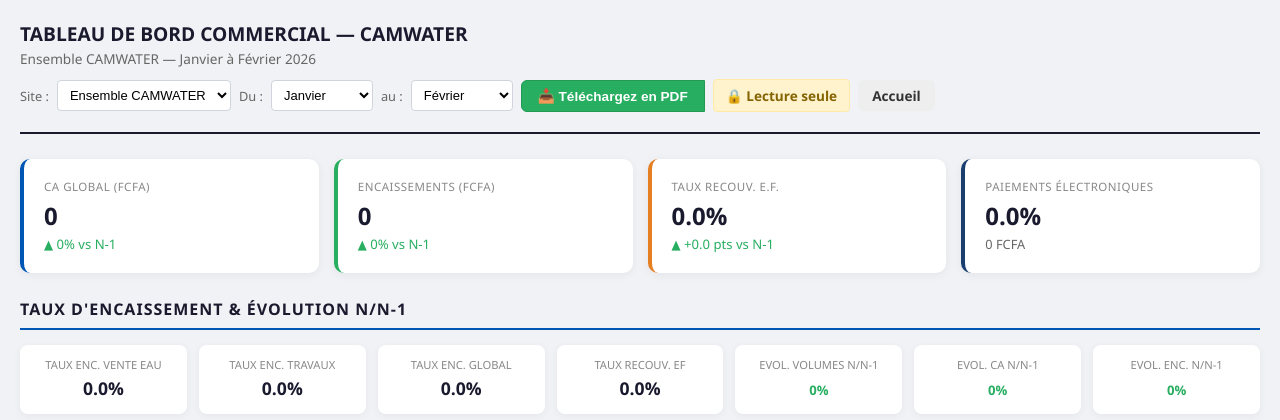
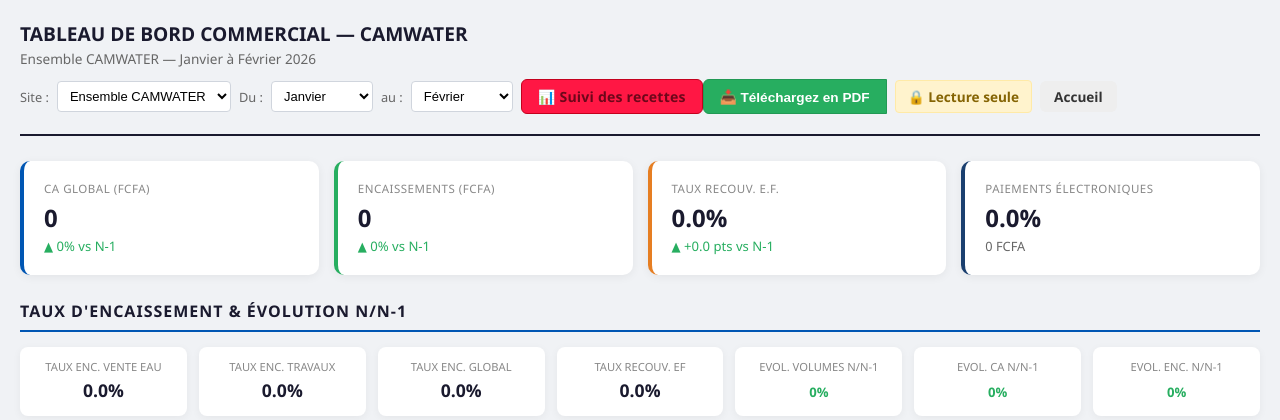
Before and after one commit to anthonyambf-amb/camwater-app, a Flask app: page /dashboard in a window 1280 px wide. Shown: the top 420 px of the page. Run offline with Flask 3, Linux system fonts and the light colour scheme; the visitor is signed in with stand-in values (Sample User, id 1); data comes from the database, SQL or seed files in the repository; data that the repository does not hold is empty.

Commit message:
Direction : ajouter bouton 'Suivi des recettes' (rouge/bordeaux) renvoyant vers /recettes-jour/suivi (Saisie masquée pour les responsables)

```diff
--- a/app.py
+++ b/app.py
@@ -84,6 +84,11 @@ def _is_direction_allowed(path, method='GET'):
     if path == '/dashboard':
         return True
     if path == '/consultations' or path.startswith('/consultations/'):
+        return True
+    # Suivi des recettes quotidiennes (lecture seule pour la Direction)
+    if path == '/recettes-jour/suivi':
+        return True
+    if path == '/api/recettes-jour/synthese':
         return True
     if path in ('/api/operator', '/api/logout'):
         return True
@@ -1792,8 +1797,11 @@ def recettes_jour_saisie_page():
 
 @app.route('/recettes-jour/suivi')
 def recettes_jour_suivi_page():
+    role = session.get('role')
     return render_template('recettes_jour_suivi.html',
-                           drs=list(STRUCTURE_CW.keys()))
+                           drs=list(STRUCTURE_CW.keys()),
+                           role=role,
+                           read_only=(role == 'direction'))
 
 
 @app.route('/api/recettes-jour/login', methods=['POST'])
--- a/templates/dashboard.html
+++ b/templates/dashboard.html
@@ -23,6 +23,27 @@
         .btn-pdf-direction:hover {
             background:#229954 !important;
             border-color:#1e8449 !important;
+        }
+        /* Bouton "Suivi des recettes" exclusif à l'espace Direction
+           (fond rouge vif, écritures bordeaux) */
+        .btn-suivi-recettes {
+            display:inline-flex;align-items:center;gap:6px;
+            background:#ff1744 !important;
+            color:#6d071a !important;
+            border:1px solid #c4001d !important;
+            font-weight:700;
+            padding:7px 16px;
+            border-radius:6px;
+            text-decoration:none;
+            font-size:0.88rem;
+            letter-spacing:0.2px;
+            transition:all 0.15s ease;
+        }
+        .btn-suivi-recettes:hover {
+            background:#d50032 !important;
+            color:#3d0010 !important;
+            border-color:#a3001a !important;
+            transform:translateY(-1px);
         }
         /* Mode mobile : dashboard compact et lisible sur smartphone/tablette */
         @media (max-width: 900px) {
@@ -88,8 +109,9 @@
                 gap:6px;
             }
             body.direction-mode .dash-controls select { width:100% !important;min-width:0 !important; }
-            body.direction-mode .dash-btn-group { width:100%;justify-content:center; }
-            body.direction-mode .btn-pdf-direction { width:100%;justify-content:center; }
+            body.direction-mode .dash-btn-group { width:100%;justify-content:center;flex-direction:column;gap:6px; }
+            body.direction-mode .btn-pdf-direction,
+            body.direction-mode .btn-suivi-recettes { width:100%;justify-content:center;text-align:center; }
 
             body.direction-mode .kpi-cards {
                 grid-template-columns:1fr !important;
@@ -236,6 +258,7 @@
                     </div>
                     <button class="btn-export btn-print" onclick="printDashboardPDF()" title="Imprimer en PDF">&#128424; PDF</button>
                     {% else %}
+                    <a href="/recettes-jour/suivi" class="btn-suivi-recettes" title="Acc&eacute;der au suivi des recettes quotidiennes">&#128202; Suivi des recettes</a>
                     <button class="btn-export btn-print btn-pdf-direction" onclick="printDashboardPDF()" title="Téléchargez le tableau de bord en PDF">&#128229; T&eacute;l&eacute;chargez en PDF</button>
                     {% endif %}
                 </div>
--- a/templates/recettes_jour_suivi.html
+++ b/templates/recettes_jour_suivi.html
@@ -15,7 +15,9 @@
             </div>
             <div class="rj-suivi-actions">
                 <a href="/" class="btn-home">Accueil</a>
+                {% if not read_only %}
                 <a href="/recettes-jour" class="btn-saisie">Saisie</a>
+                {% endif %}
             </div>
         </header>
 
```
